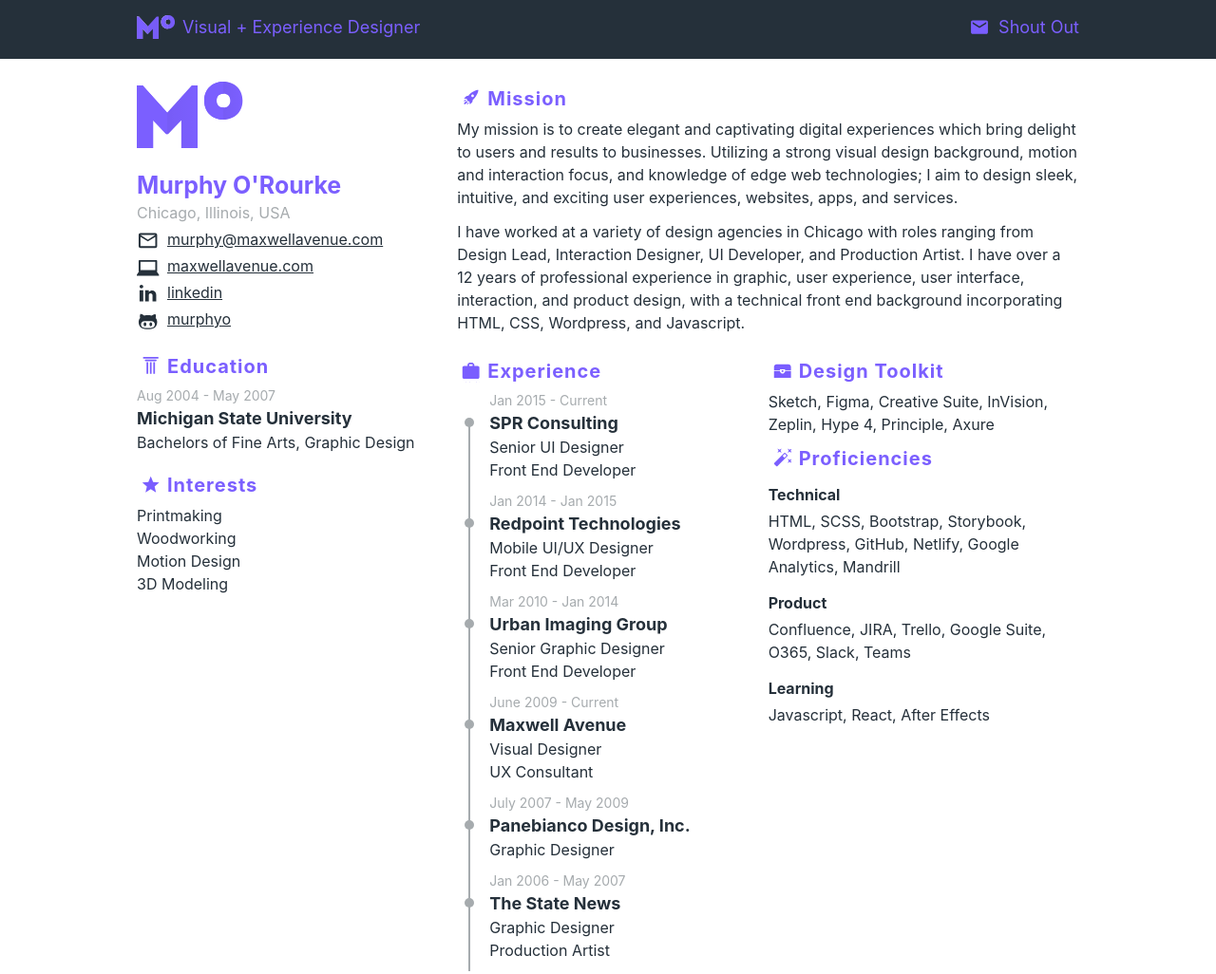
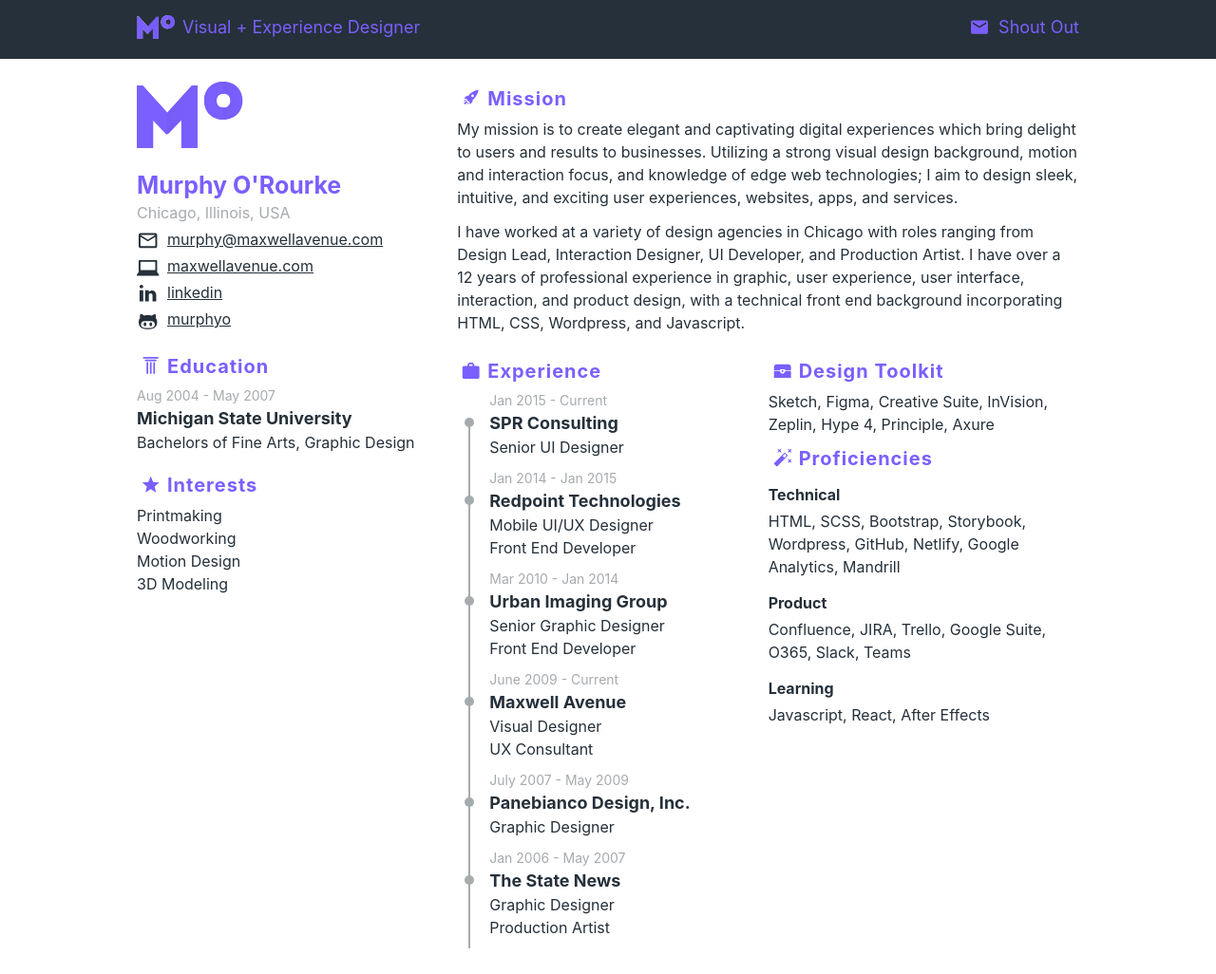
Before and after one commit to murphyo/murphyo.github.io, a website: page index.html in a window 1280 px wide. Shown: the whole page at 95% size. Drawn offline with Linux system fonts and the light colour scheme; a script that the page names is missing.

Commit message:
Update resume.

```diff
--- a/index.html
+++ b/index.html
@@ -119,8 +119,7 @@
         <ul>
           <li>Jan 2015 - Current</li>
           <li><a href="https://spr.com" target="_blank">SPR Consulting</a></li>
-          <li>Senior UI Designer<br>
-            Front End Developer</li>
+          <li>Senior UI Designer</li>
         </ul>
         <ul>
           <li>Jan 2014 - Jan 2015</li>
```
